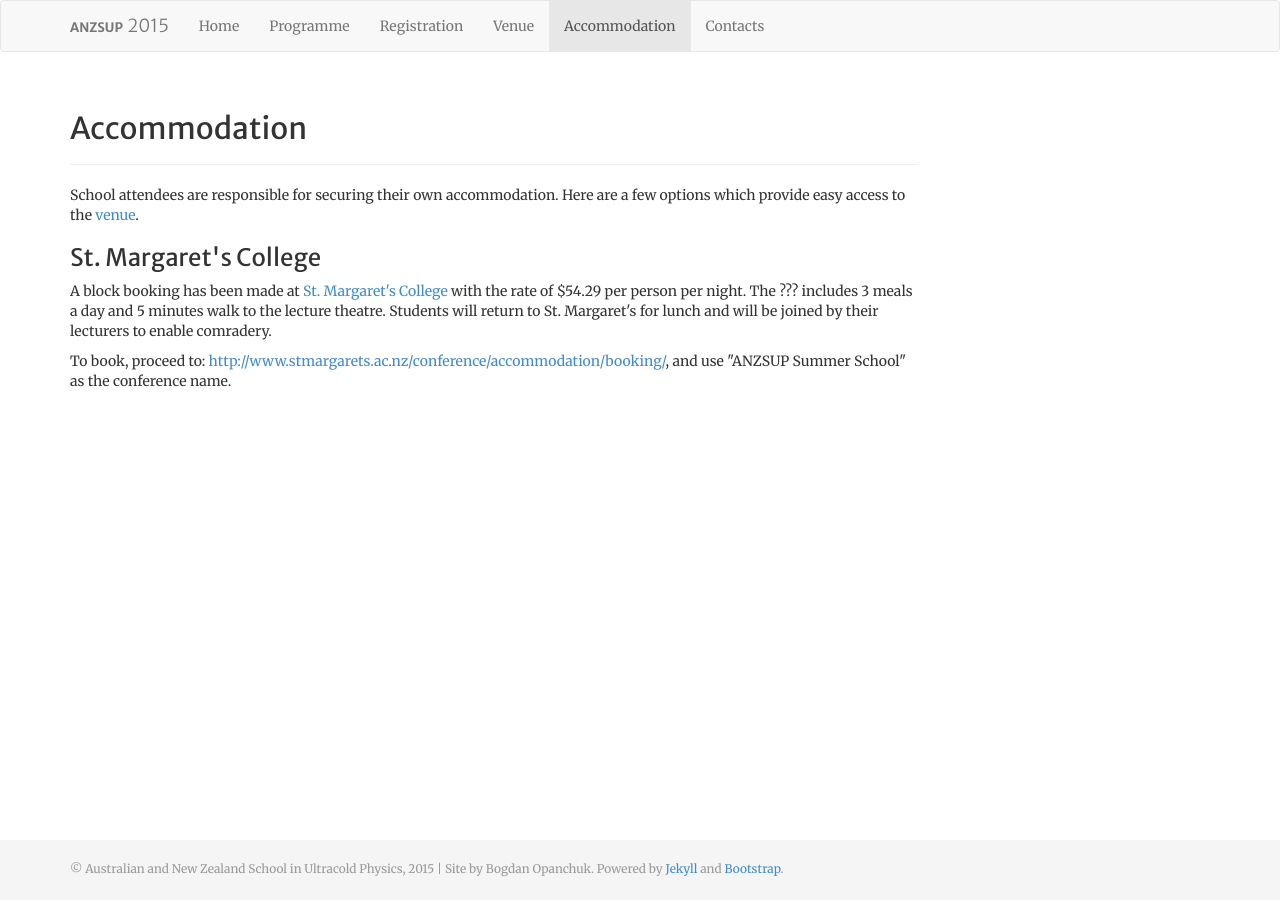
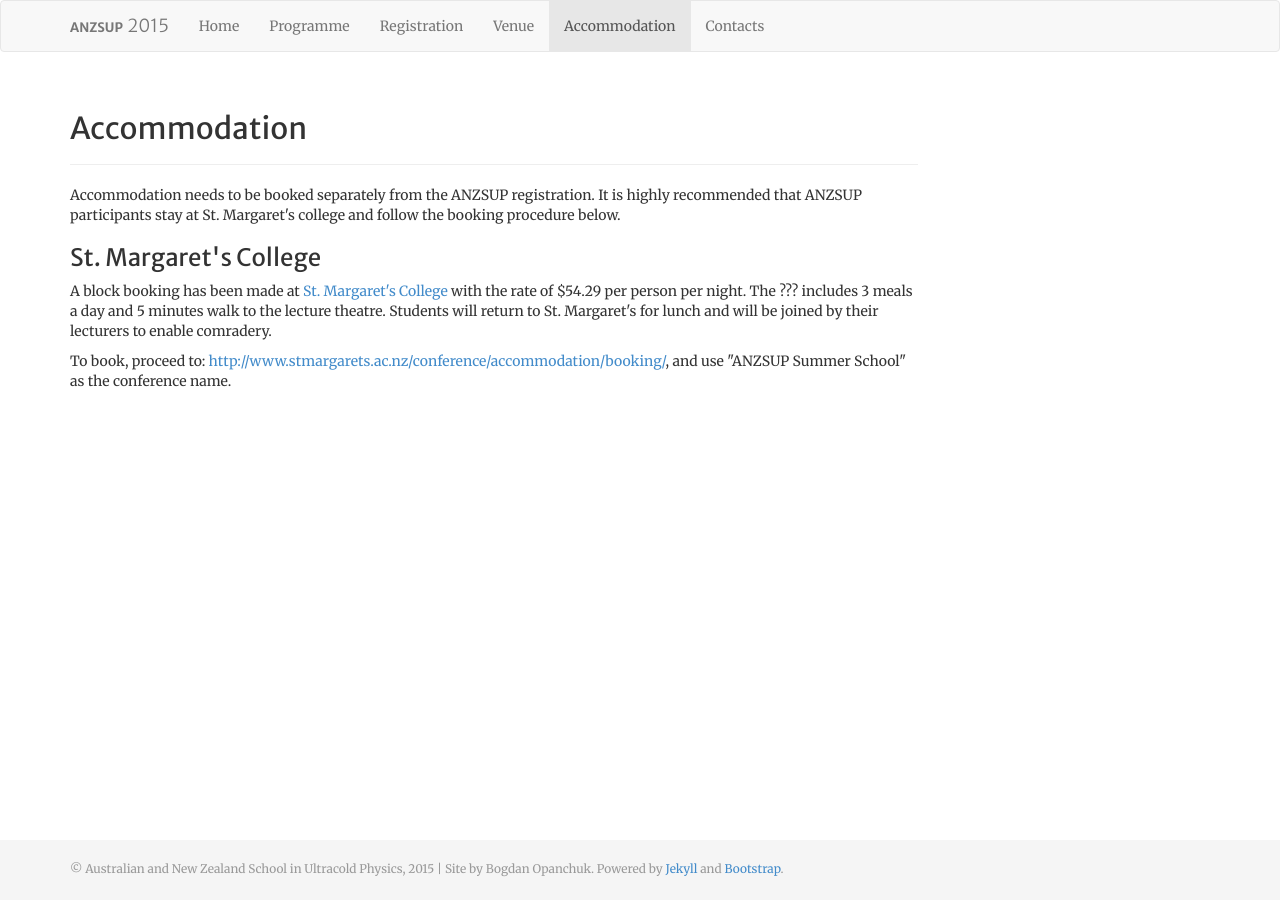
Before and after one commit to anzsup/anzsup.github.io, a Jekyll site: the page built from accommodation.html, in a window 1280 px wide. Built offline with Jekyll 4.4.1, drawn with Linux system fonts in a browser that asks for light colours.

Commit message:
accommodation: updated

```diff
--- a/accommodation.html
+++ b/accommodation.html
@@ -12,9 +12,7 @@ group_position: 5
 <h2>Accommodation</h2>
 </div>
 
-<p>School attendees are responsible for securing their own
-accommodation.  Here are a few options which provide easy access to
-the <a href="venue.html">venue</a>.</p>
+<p>Accommodation needs to be booked separately from the ANZSUP registration. It is highly recommended that ANZSUP participants stay at St. Margaret's college and follow the booking procedure below.</p>
 
 <h3 id="stmargarets">St. Margaret's College</h3>
 
```
